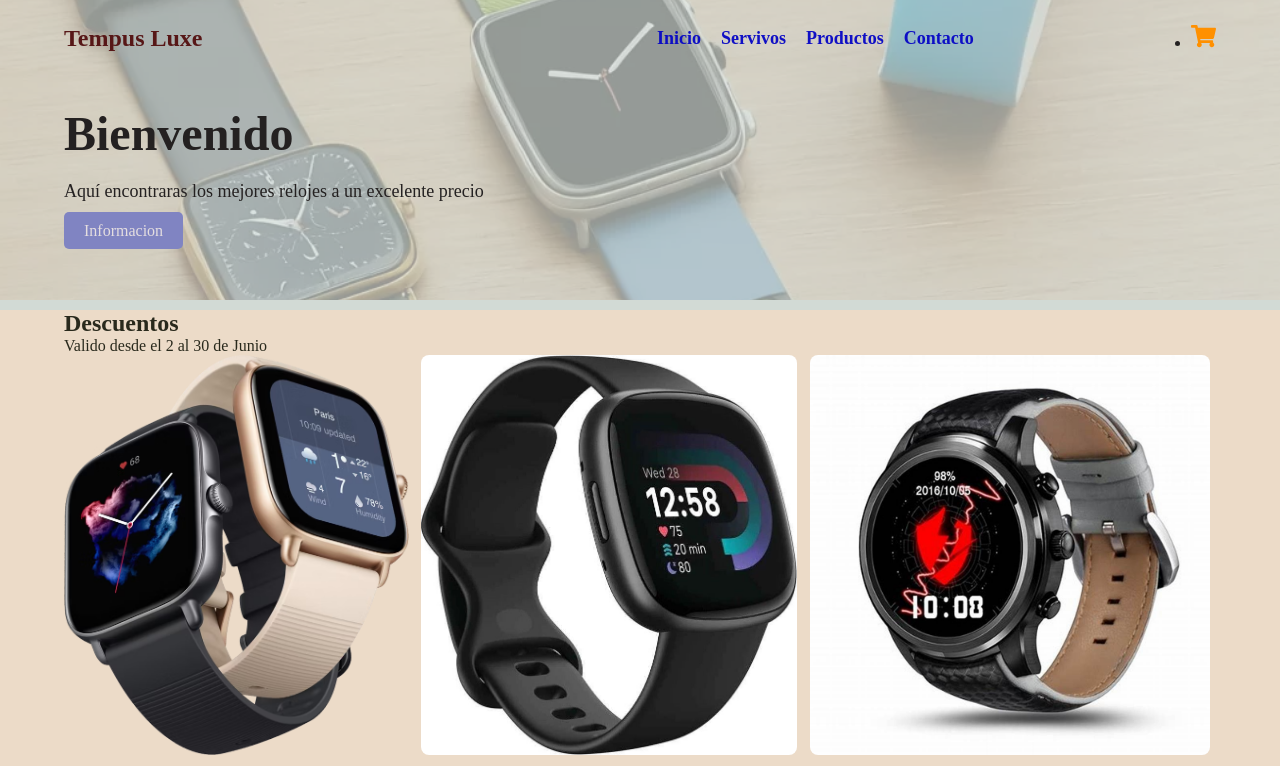
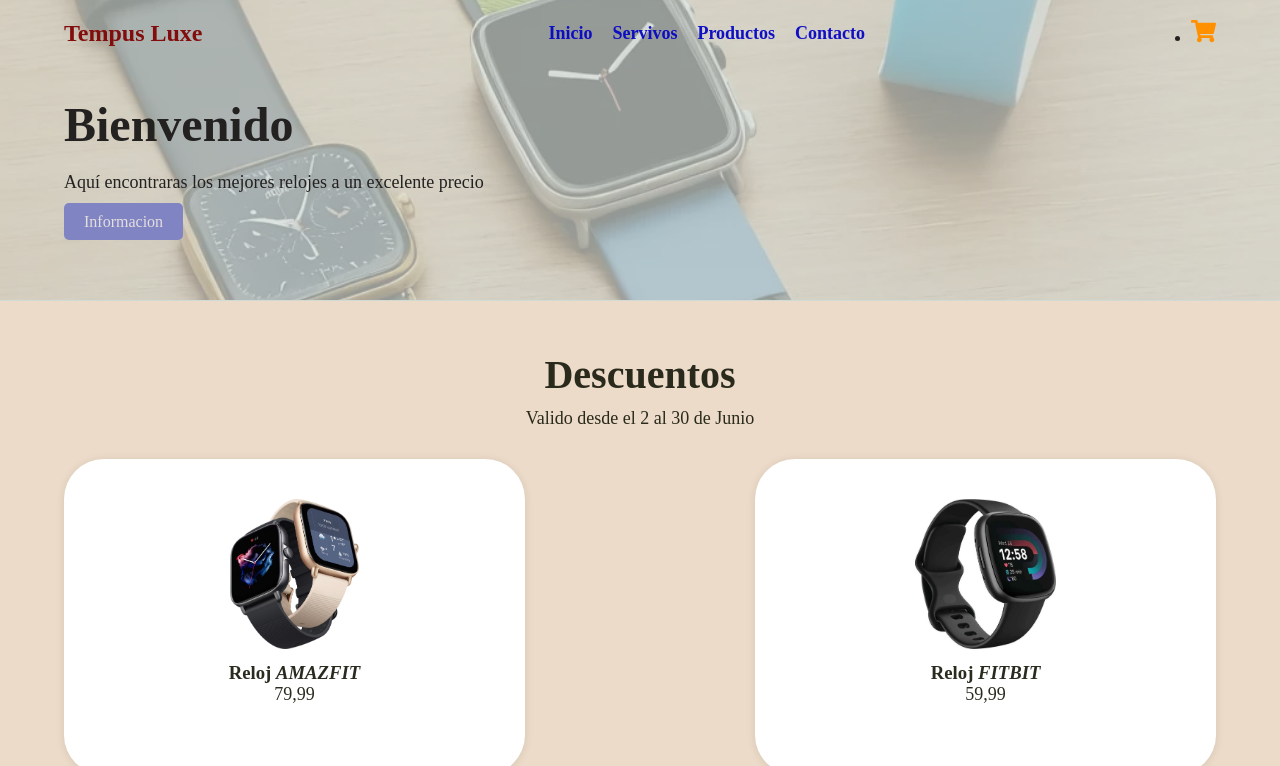
Before and after one commit to JosephVillamar/programacion_web_proyecto_1, a plain HTML site: page index.html in a window 1280 px wide. Shown: the top 766 px of the page. Drawn offline with Linux system fonts and the light colour scheme.

Commit message:
git push

```diff
--- a/index.html
+++ b/index.html
@@ -12,7 +12,7 @@
     <header class="header">
         <img class="bg" src="imagenes/imagendefondov.png" alt="">
         <div class="menu container">
-        <a href="#" class="logo">Tempus Luxe</a><br><br>
+        <a href="#" class="logo">Tempus Luxe</a>
         <input type="checkbox" id="menu">
         <label for="menu">
             <img src="imagenes2/images/menu.png" alt="menu">
@@ -72,17 +72,17 @@
                 <img src="imagenes/Amazfit.png" alt="">
                 <h3>Reloj <em>AMAZFIT</em></h3>
                 <p class="precio">79,99</p>
-            </div><br><br>
+            </div>
             <div class="relojes-1">
                 <img src="imagenes/Fitbit.png" alt="">
                 <h3>Reloj <em>FITBIT</em></h3>
                 <p class="precio">59,99</p>
-            </div><br><br>
+            </div>
             <div class="relojes-1">
                 <img src="imagenes/Lemfo.png"  alt="">
                 <h3>Reloj <em>LEMFO</em></h3>
                 <p class="precio">75,59</p>
-            </div><br><br>
+            </div>
             <div class="relojes-1">
                 <img src="imagenes/Ticwatch.png"  alt="">
                 <h3>Reloj <em>TickWatch</em></h3>
--- a/style.css
+++ b/style.css
@@ -45,7 +45,7 @@ body {
 .logo {
     font-size: 24px;
     font-weight: bold;
-    color: rgb(87, 23, 23);
+    color: rgb(131, 12, 12);
     text-decoration: none;
 }
 
@@ -163,17 +163,17 @@ label[for="menu"] {
     border-radius: 50%;
 }
 
-.breakfast {
+.relojes {
     padding: 50px 0;
     text-align: center;
 }
 
-.breakfast h2 {
-    font-size: 36px;
+.relojes h2 {
+    font-size: 40px;
     margin-bottom: 10px;
 }
 
-.breakfast p {
+.relojes p {
     font-size: 18px;
     margin-bottom: 30px;
 }
@@ -184,16 +184,24 @@ label[for="menu"] {
     flex-wrap: wrap;
 }
 
+.relojes-1 {
+    width: 40%;
+    background: white;
+    padding: 40px;
+    margin-bottom: 20px;
+    border-radius: 40px;
+    box-shadow: 0 1px 8px rgba(0, 0, 0, 0.1);
+}
 
 .relojes-1 img {
-    width: 400;
-    height: 400px;
+    width: 200;
+    height: 150px;
     object-fit: cover;
     border-radius: 8px;
-    margin-bottom: 10px;
+    margin-bottom: 9px;
 }
 
-.breakfast-item h3 {
+.relojes-item h3 {
     font-size: 22px;
     margin-bottom: 10px;
 }
@@ -346,11 +354,13 @@ label[for="menu"] {
 .app-txt h2 {
     font-size: 36px;
     margin-bottom: 20px;
+
 }
 
 .app-txt p {
     font-size: 18px;
     margin-bottom: 20px;
+
 }
 
 .descarga img {
@@ -359,15 +369,6 @@ label[for="menu"] {
     cursor: pointer;
 }
 
-.app-img {
-    width: 45%;
-}
-
-.app-img img {
-    width: 100%;
-    height: auto;
-    border-radius: 8px;
-}
 
 .footer {
     background: #c4a9a9;
```
